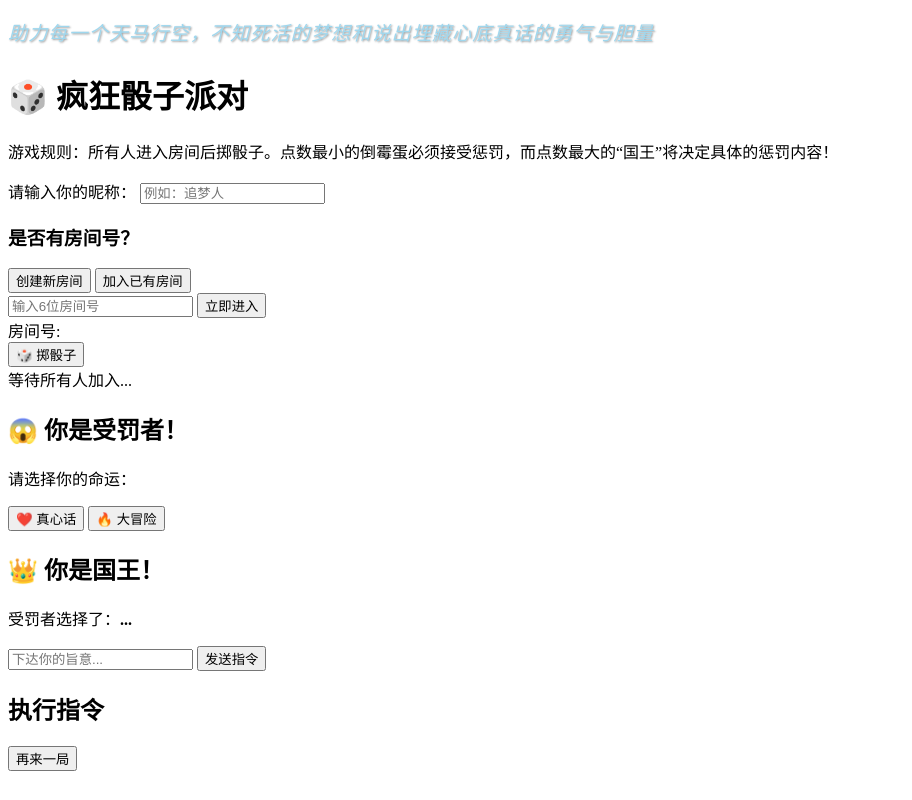
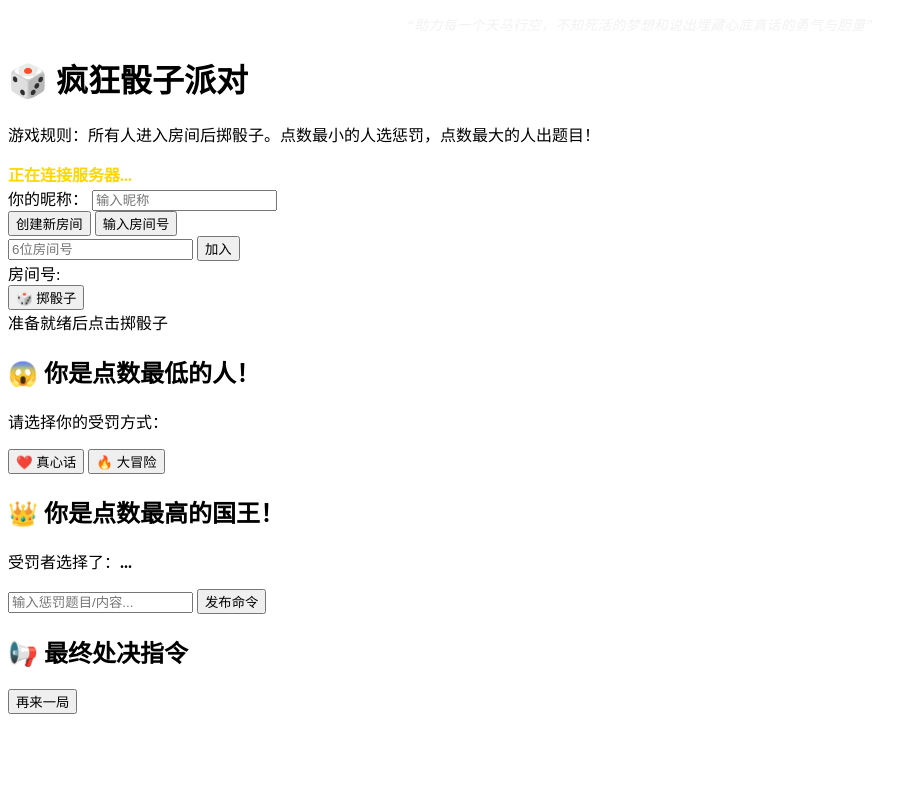
Before and after one commit to AndyHuanghr/dice_game1, a website: page public/index.html in a window 1280 px wide. Shown: the whole page, without its empty margins (0-912 px from the left). Drawn offline with nearby package versions, Linux system fonts and the light colour scheme; no server answers.

Commit message:
Update index.html

```diff
--- a/public/index.html
+++ b/public/index.html
@@ -3,49 +3,37 @@
 <head>
     <meta charset="UTF-8">
     <meta name="viewport" content="width=device-width, initial-scale=1.0">
-    <title>多人随机骰子大挑战</title>
+    <title>🎲 疯狂骰子派对</title>
     <link rel="stylesheet" href="style.css">
-    <style>
-        /* 这里添加一点点额外的样式确保寄语美观 */
-        .slogan {
-            font-size: 1.2rem;
-            opacity: 0.8;
-            margin-bottom: 20px;
-            font-style: italic;
-            letter-spacing: 1px;
-            color: #87ceeb;
-            text-shadow: 1px 1px 2px rgba(0,0,0,0.5);
-            line-height: 1.6;
-        }
-    </style>
 </head>
 <body>
 
     <header>
-        <p class="slogan">
-            助力每一个天马行空，不知死活的梦想和说出埋藏心底真话的勇气与胆量
+        <p style="font-size: 0.85rem; opacity: 0.8; margin-bottom: 15px; font-style: italic; letter-spacing: 0.5px; color: #eee; text-align: center;">
+            “助力每一个天马行空，不知死活的梦想和说出埋藏心底真话的勇气与胆量”
         </p>
 
         <h1>🎲 疯狂骰子派对</h1>
-        <p>游戏规则：所有人进入房间后掷骰子。点数最小的倒霉蛋必须接受惩罚，而点数最大的“国王”将决定具体的惩罚内容！</p>
+        <p>游戏规则：所有人进入房间后掷骰子。点数最小的人选惩罚，点数最大的人出题目！</p>
+
+        <div id="status-broadcast" style="color: #ffd700; margin-top: 15px; font-weight: bold; min-height: 1.2em;">
+            正在连接服务器...
+        </div>
     </header>
 
     <main>
         <div id="login-screen">
             <div class="input-group">
-                <label>请输入你的昵称：</label>
-                <input type="text" id="nickname" placeholder="例如：追梦人">
+                <label>你的昵称：</label>
+                <input type="text" id="nickname" placeholder="输入昵称">
             </div>
-
             <div class="room-selection">
-                <h3>是否有房间号？</h3>
                 <button id="btn-no-room" class="btn secondary">创建新房间</button>
-                <button id="btn-has-room" class="btn secondary">加入已有房间</button>
+                <button id="btn-has-room" class="btn secondary">输入房间号</button>
             </div>
-
             <div id="room-input-area" class="hidden">
-                <input type="number" id="room-code-input" placeholder="输入6位房间号">
-                <button id="btn-join" class="btn primary">立即进入</button>
+                <input type="number" id="room-code-input" placeholder="6位房间号">
+                <button id="btn-join" class="btn primary">加入</button>
             </div>
         </div>
 
@@ -54,14 +42,14 @@
             <div id="players-list"></div>
             <div class="controls">
                 <button id="btn-roll" class="btn primary">🎲 掷骰子</button>
-                <div id="my-status">等待所有人加入...</div>
+                <div id="my-status">准备就绪后点击掷骰子</div>
             </div>
         </div>
 
         <div id="modal-loser" class="modal hidden">
             <div class="modal-content">
-                <h2>😱 你是受罚者！</h2>
-                <p>请选择你的命运：</p>
+                <h2>😱 你是点数最低的人！</h2>
+                <p>请选择你的受罚方式：</p>
                 <button class="btn choice-btn" onclick="makeChoice('真心话')">❤️ 真心话</button>
                 <button class="btn choice-btn" onclick="makeChoice('大冒险')">🔥 大冒险</button>
             </div>
@@ -69,17 +57,19 @@
 
         <div id="modal-winner" class="modal hidden">
             <div class="modal-content">
-                <h2>👑 你是国王！</h2>
+                <h2>👑 你是点数最高的国王！</h2>
                 <p>受罚者选择了：<strong id="loser-choice-display">...</strong></p>
-                <input type="text" id="challenge-input" placeholder="下达你的旨意...">
-                <button class="btn primary" onclick="submitChallenge()">发送指令</button>
+                <input type="text" id="challenge-input" placeholder="输入惩罚题目/内容...">
+                <button class="btn primary" onclick="submitChallenge()">发布命令</button>
             </div>
         </div>
 
         <div id="result-display" class="hidden">
-            <h2>执行指令</h2>
-            <p id="final-challenge-text"></p>
-            <button class="btn secondary" onclick="location.reload()">再来一局</button>
+            <div class="result-box">
+                <h2>📢 最终处决指令</h2>
+                <p id="final-challenge-text"></p>
+                <button class="btn secondary" onclick="location.reload()">再来一局</button>
+            </div>
         </div>
     </main>
 
```
